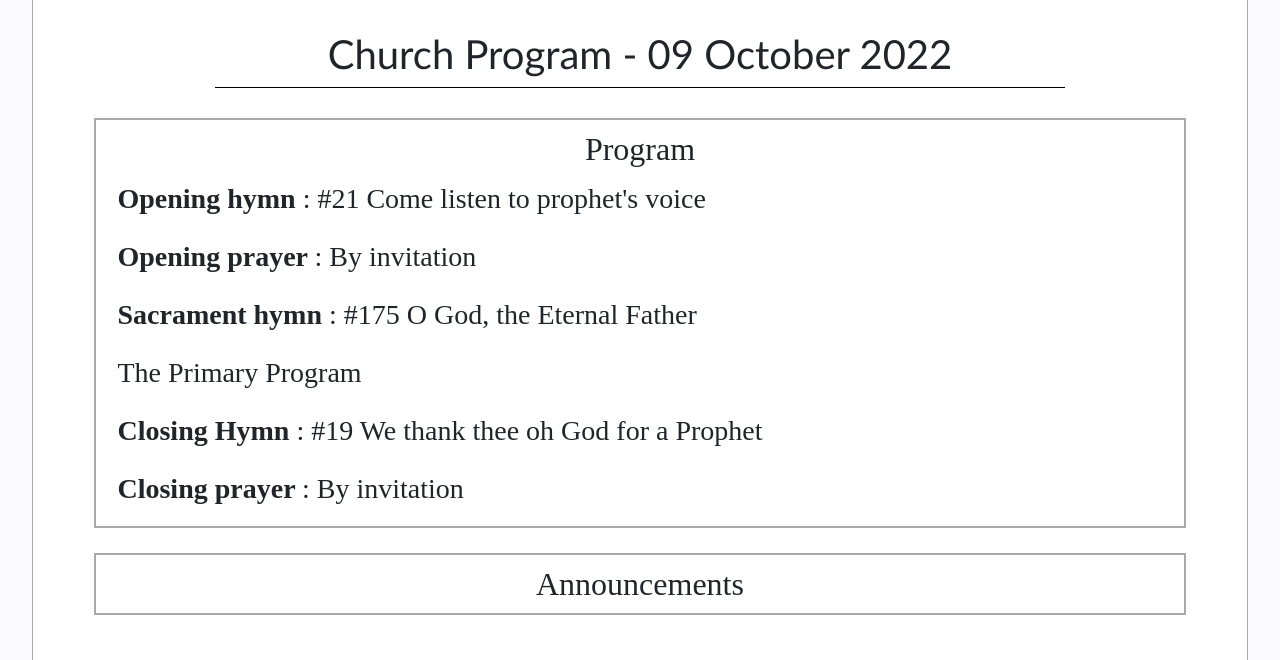
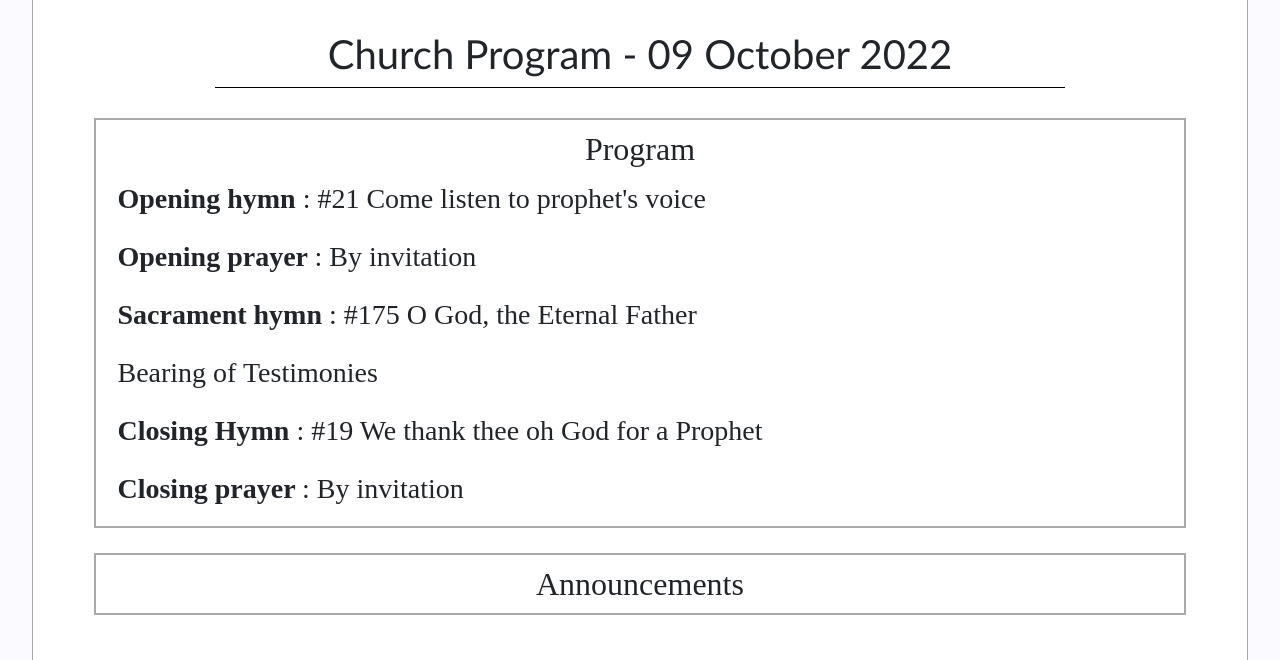
Before and after one commit to Shapeprogram/program, a PHP site: page / in a window 1280 px wide. Shown: the part 564-1224 px from the top of the page. Run offline with PHP 8.4, Linux system fonts and the light colour scheme.

Commit message:
Update index.php

```diff
--- a/index.php
+++ b/index.php
@@ -13,7 +13,7 @@ if(file_exists($head))
         <p class="fs-3"><strong>Opening prayer </strong>: By invitation</p>
 
         <p class="fs-3"><strong>Sacrament hymn </strong>: #175 O God, the Eternal Father</p>
-	    <p class="fs-3"> The Primary Program</p>
+	    <p class="fs-3"> Bearing of Testimonies</p>
 
         <!--<p class="fs-3"><strong>Speaker </strong>: Ivy Stine</p>
 
```
